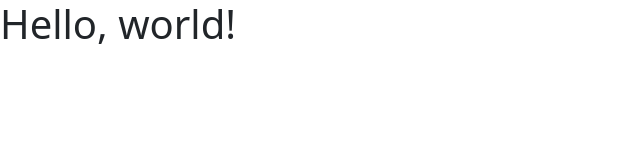
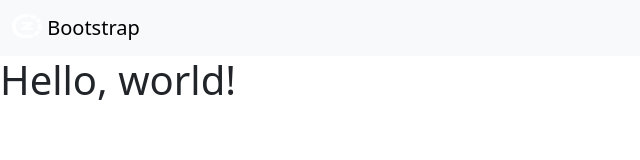
Before and after one commit to thunderain/Zeya-Time, a plain HTML site: page home.html in a window 1280 px wide. Shown: the whole page, without its empty margins (0-640 px from the left). Drawn offline with nearby package versions, Linux system fonts and the light colour scheme.

Commit message:
Adding JS and CSS links

```diff
--- a/home.html
+++ b/home.html
@@ -3,13 +3,23 @@
   <head>
     <meta charset="utf-8">
     <meta name="viewport" content="width=device-width, initial-scale=0.7">
-    <link rel="icon" href="https://th.bing.com/th/id/R.3f6a98c1748162b1edce035289722901?rik=EwrSmx5fY02%2b6Q&riu=http%3a%2f%2fshopme.walkme.com%2fwp-content%2fuploads%2f2015%2f01%2fBeyonc%c3%a9_-_Beyonc%c3%a9.svg_.png&ehk=YzMxhkBiooFtHZzEBJvoQM0BVPcgDIBVgrcJsu3NJAo%3d&risl=&pid=ImgRaw&r=0">
+    <link rel="icon" href="src/images/logo/square-bold-b-text-blue.png">
 
     <title>Zeya Time</title>
     <link href="https://cdn.jsdelivr.net/npm/bootstrap@5.3.2/dist/css/bootstrap.min.css" rel="stylesheet" integrity="sha384-T3c6CoIi6uLrA9TneNEoa7RxnatzjcDSCmG1MXxSR1GAsXEV/Dwwykc2MPK8M2HN" crossorigin="anonymous">
   </head>
   <body>
+    <nav class="navbar bg-body-tertiary">
+      <div class="container-fluid ">
+        <a class="navbar-brand" href="#">
+          <img src="src/images/logo/square-bold-z-white-full-opacity.png" alt="Logo" width="30" height="24" class="d-inline-block align-text-top">
+          Bootstrap
+        </a>
+      </div>
+    </nav>
+
     <h1>Hello, world!</h1>
     <script src="https://cdn.jsdelivr.net/npm/bootstrap@5.3.2/dist/js/bootstrap.bundle.min.js" integrity="sha384-C6RzsynM9kWDrMNeT87bh95OGNyZPhcTNXj1NW7RuBCsyN/o0jlpcV8Qyq46cDfL" crossorigin="anonymous"></script>
+    <script src="src/js/timer.js"></script>
   </body>
 </html>
```
